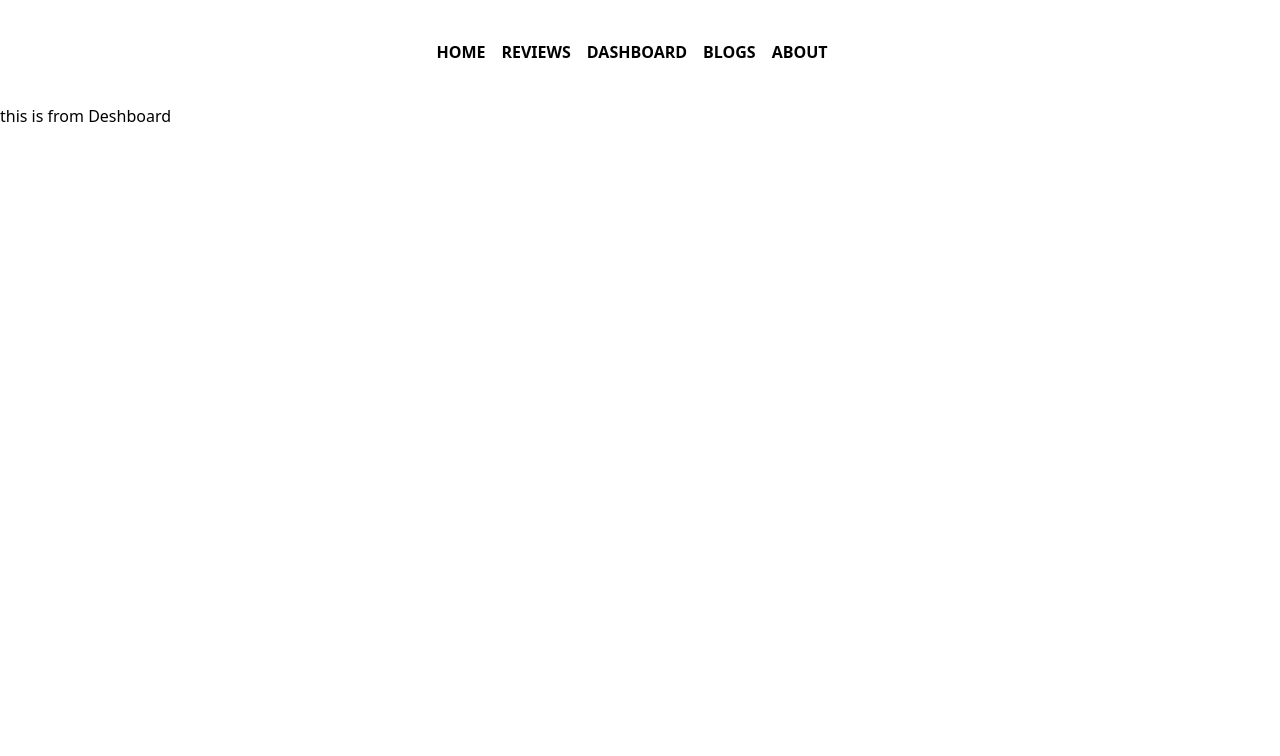
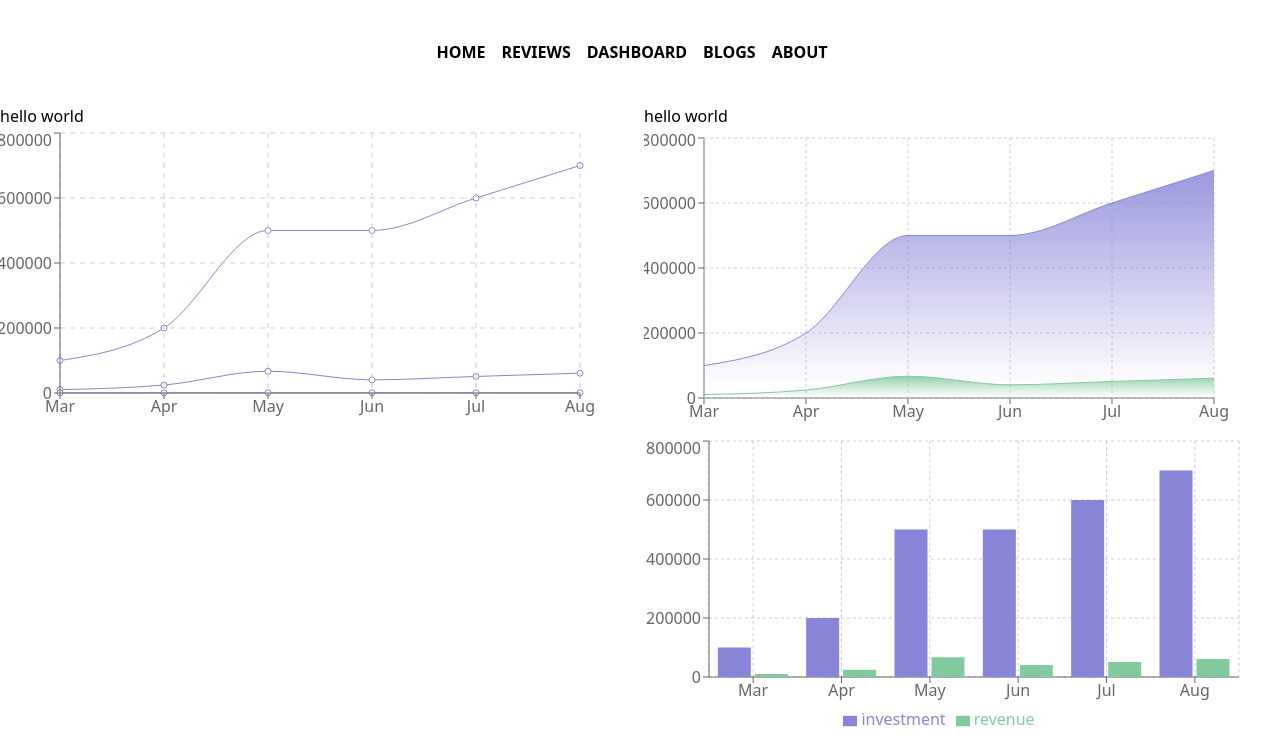
Before and after one commit to shakhawatsalam/review-web-shop, a React (Create React App) app: page /dashboard in a window 1280 px wide. Shown: the top 756 px of the page. Built offline with nearby package versions, Linux system fonts and the light colour scheme.

Commit message:
chart in progress

```diff
--- a/package.json
+++ b/package.json
@@ -10,6 +10,7 @@
     "react-dom": "^18.0.0",
     "react-router-dom": "^6.3.0",
     "react-scripts": "5.0.0",
+    "recharts": "^2.1.9",
     "web-vitals": "^2.1.4"
   },
   "scripts": {
--- a/src/components/Cart/Cart.js
+++ b/src/components/Cart/Cart.js
@@ -1,16 +1,16 @@
 import React from 'react';
 
-const Cart = ({review}) => {
+const Cart = ({ review }) => {
     return (
         <div>
             <div className=''>
                 <div className='bg-blue-500 w-[300px] lg:w-[400px] h-[450px] p-5 rounded-2xl mb-5 shadow-slate-800'>
                     <h1 className='text-center text-2xl font-medium mt-11'>Excellent Quality!</h1>
                     <h3 className='text-center text-xl font-normal mt-3 mb-5'>rating</h3>
-                    <p className='text-center'>{ review.comment}</p>
+                    <p className='text-center'>{review.comment}</p>
                     <div className='w-[80px] h-[80px] rounded-xl mx-auto mt-5'>
                         <img className='h-full w-full rounded-full' src="https://images.unsplash.com/photo-1633332755192-727a05c4013d?ixlib=rb-1.2.1&ixid=MnwxMjA3fDB8MHxzZWFyY2h8MXx8dXNlcnxlbnwwfHwwfHw%3D&auto=format&fit=crop&w=500&q=60" alt="" />
-                        <h1 className='text-center font-medium text-base'>{ review.name}</h1>
+                        <h1 className='text-center font-medium text-base'>{review.name}</h1>
                     </div>
                 </div>
             </div>
--- a/src/components/Dashboard/Dashboard.js
+++ b/src/components/Dashboard/Dashboard.js
@@ -1,9 +1,102 @@
 import React from 'react';
+import { Area, AreaChart, Bar, BarChart, CartesianGrid, Legend, Line, LineChart, Pie, PieChart, Tooltip, XAxis, YAxis } from 'recharts';
 
 const Dashboard = () => {
+    const data = [
+        {
+            "month": "Mar",
+            "investment": 100000,
+            "sell": 241,
+            "revenue": 10401
+        },
+        {
+            "month": "Apr",
+            "investment": 200000,
+            "sell": 423,
+            "revenue": 24500
+        },
+        {
+            "month": "May",
+            "investment": 500000,
+            "sell": 726,
+            "revenue": 67010
+        },
+        {
+            "month": "Jun",
+            "investment": 500000,
+            "sell": 529,
+            "revenue": 40405
+        },
+        {
+            "month": "Jul",
+            "investment": 600000,
+            "sell": 601,
+            "revenue": 50900
+        },
+        {
+            "month": "Aug",
+            "investment": 700000,
+            "sell": 670,
+            "revenue": 61000
+        }
+    ];
     return (
-        <div>
-            <h1>this is from Deshboard</h1>
+        <div className='max-w-7xl  mx-auto'>
+            <div className='grid gap-2 grid-cols-2'>
+                <div className="linechart">
+                    <h1>hello world</h1>
+                    <LineChart width={600} height={300} data={data} margin={{ top: 5, right: 20, bottom: 5, left: 0 }}>
+                        <Line type="monotone" dataKey="investment" stroke="#8884d8" />
+                        <Line type="monotone" dataKey="revenue" stroke="#8884cd" />
+                        <Line type="monotone" dataKey="sell" stroke="#8884cd" />
+                        <CartesianGrid stroke="#ccc" strokeDasharray="5 5" />
+                        <XAxis dataKey="month" />
+                        <YAxis></YAxis>
+                        <Tooltip></Tooltip>
+
+                    </LineChart>
+                </div>
+                <div className="areaChart">
+                        <h1>hello world</h1>
+                    <AreaChart width={600} height={300} data={data}
+                        margin={{ top: 10, right: 30, left: 0, bottom: 0 }}>
+                        <defs>
+                            <linearGradient id="colorUv" x1="0" y1="0" x2="0" y2="1">
+                                <stop offset="5%" stopColor="#8884d8" stopOpacity={0.8} />
+                                <stop offset="95%" stopColor="#8884d8" stopOpacity={0} />
+                            </linearGradient>
+                            <linearGradient id="colorPv" x1="0" y1="0" x2="0" y2="1">
+                                <stop offset="5%" stopColor="#82ca9d" stopOpacity={0.8} />
+                                <stop offset="95%" stopColor="#82ca9d" stopOpacity={0} />
+                            </linearGradient>
+                        </defs>
+                        <XAxis dataKey="month" />
+                        <YAxis />
+                        <CartesianGrid strokeDasharray="3 3" />
+                        <Tooltip />
+                        <Area type="monotone" dataKey="investment" stroke="#8884d8" fillOpacity={1} fill="url(#colorUv)" />
+                        <Area type="monotone" dataKey="revenue" stroke="#82ca9d" fillOpacity={1} fill="url(#colorPv)" />
+                    </AreaChart>
+                </div>
+                <div className=''></div>
+                <BarChart width={600} height={300} data={data}>
+                    <h1>hello world</h1>
+                    <CartesianGrid strokeDasharray="3 3" />
+                    <XAxis dataKey="month" />
+                    <YAxis />
+                    <Tooltip />
+                    <Legend />
+                    <Bar dataKey="investment" fill="#8884d8" />
+                    <Bar dataKey="revenue" fill="#82ca9d" />
+                </BarChart>
+
+                <PieChart width={730} height={250}>
+                    <Pie data={data} dataKey="investment" nameKey="month" cx="50%" cy="50%" outerRadius={50} fill="#8884d8" />
+                    <Pie data={data} dataKey="revenue" nameKey="month" cx="50%" cy="50%" innerRadius={60} outerRadius={80} fill="#82ca9d" label />
+                    <Tooltip />
+                </PieChart>
+            </div>
+
         </div>
     );
 };
```
Also changed, not shown: 1 other file (tests, documents, lock files or other folders).
